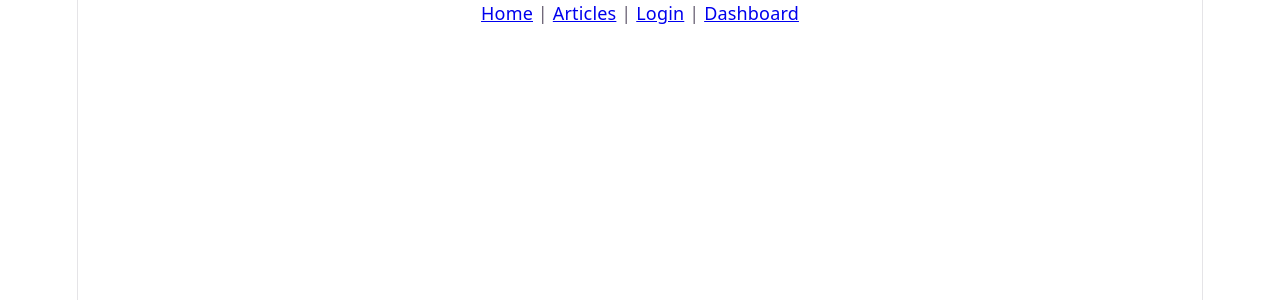
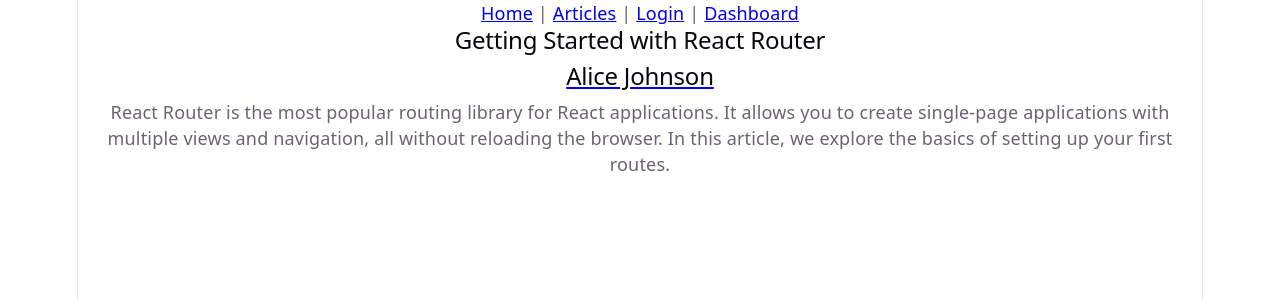
Before and after one commit to Vaios-S/DevBlog, a React (Vite) app: page /articles/1 in a window 1280 px wide. Shown: the top 300 px of the page. Built offline with nearby package versions, Linux system fonts and the light colour scheme.

Commit message:
Build the Article Detail page

```diff
--- a/src/components/ArticleDetail.jsx
+++ b/src/components/ArticleDetail.jsx
@@ -1 +1,24 @@
-export default function ArticleDetail() {}
+import { useParams } from "react-router";
+import { articles } from "../data/articles.js";
+import { Link } from "react-router-dom";
+import NotFound from "./NotFound.jsx";
+
+export default function ArticleDetail() {
+  const { articleId } = useParams();
+
+  const article = articles.find((a) => a.id === parseInt(articleId));
+
+  if (!article) {
+    return <NotFound />;
+  }
+
+  return (
+    <div>
+      <h2>{article.title}</h2>
+      <Link to={`/author/${article.authorId}`}>
+        <h2>{article.authorName}</h2>
+      </Link>
+      <p>{article.body}</p>
+    </div>
+  );
+}
--- a/src/components/NotFound.jsx
+++ b/src/components/NotFound.jsx
@@ -1 +1,3 @@
-export default function NotFound() {}
+export default function NotFound() {
+  return <h1> 404- Page Not Found</h1>;
+}
```
